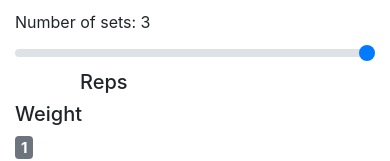
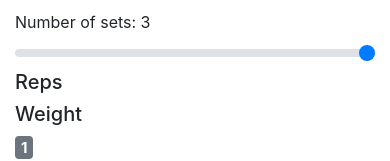
Before and after one commit to nikitadrozdovskii/my-gym-log, an Angular app: page / in a window 390 px wide. Shown: the part 207-368 px from the top of the page. Built offline with nearby package versions, Linux system fonts and the light colour scheme.

Commit message:
optimized few UI elements' look for mobile devices

```diff
--- a/src/app/add-exe/add-exe.component.html
+++ b/src/app/add-exe/add-exe.component.html
@@ -14,7 +14,8 @@
     </div>
   </div>
   <div class="row" *ngIf="this.exe.sets.length">
-    <div class="col-md-5 offset-2"><h5>Reps</h5></div>
+    <div class="col-md-2"></div>
+    <div class="col-md-5"><h5>Reps</h5></div>
     <div class="col-md-5"><h5>Weight</h5></div>
 
   </div>
--- a/src/app/add-set/add-set.component.html
+++ b/src/app/add-set/add-set.component.html
@@ -34,7 +34,8 @@
   </div>
 </div>
 <div class="row">
-  <div class="col-md-5 offset-2">
+  <div class="col-md-2"></div>
+  <div class="col-md-5">
     <div *ngIf="!repsValid" class="alert alert-danger" role="alert">
       {{repsAlertText}}
     </div>
--- a/src/app/exe-detail/exe-detail.component.html
+++ b/src/app/exe-detail/exe-detail.component.html
@@ -1,8 +1,8 @@
 <div class="card mt-4">
     <div class="card-header">
-      <div class="row">
-        <div class="col-sm-6">{{exe.name}}</div>
-        <div class="col-sm-6"><span class="delete-icon fa fa-trash-alt offset-11" (click)="onDeleteExe()"></span></div>
+      <div class="row justify-content-between">
+        <div class="col-xs-6 px-3">{{exe.name}}</div>
+        <div class="col-xs-1 px-3"><span class="delete-icon fa fa-trash-alt align-self-center" (click)="onDeleteExe()"></span></div>
     </div>
     </div>
   <div class="card-body">
```
